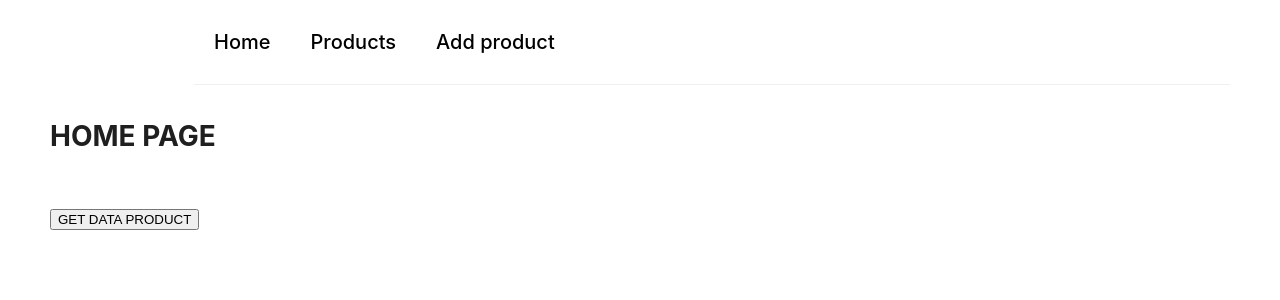
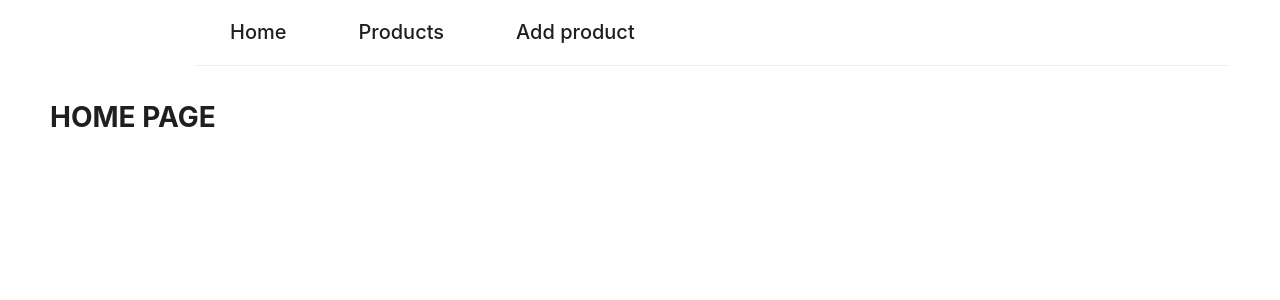
Before and after one commit to AnhTuanFE/intern-digihubs-training, a React (Create React App) app: page / in a window 1280 px wide. Shown: the top 300 px of the page. Built offline with nearby package versions, Linux system fonts and the light colour scheme.

Commit message:
change navigation

```diff
--- a/src/App.js
+++ b/src/App.js
@@ -5,17 +5,15 @@ import AddProduct from "./component/AddProduct";
 import DetailProducts from "./component/DetailProducts";
 import UpdateProduct from "./component/UpdateProduct";
 import "./App.css";
-import { Breadcrumb, Layout, Menu, theme } from "antd";
+import { Layout, Menu, theme } from "antd";
 const { Header, Content, Footer } = Layout;
 function App() {
-  const {
-    token: { colorBgContainer },
-  } = theme.useToken();
   return (
     <div>
       <Router>
         <Layout>
           <Header
+            className="header"
             style={{
               position: "sticky",
               top: 0,
@@ -32,22 +30,26 @@ function App() {
                 background: "rgba(255, 255, 255, 0.2)",
               }}
             ></div>
-            <Menu mode="horizontal">
+            <Menu
+              mode="horizontal"
+              defaultSelectedKeys={["1"]}
+              text-color="white"
+            >
+              <Menu.Item key="home">
                 <Link className="nav_item" to="/">
                   Home
                 </Link>
+              </Menu.Item>
+              <Menu.Item key="product">
                 <Link className="nav_item" to="/products">
                   Products
                 </Link>
+              </Menu.Item>
+              <Menu.Item key="addProduct">
                 <Link className="nav_item" to="/addproduct">
                   Add product
                 </Link>
-              {/* <Link className="nav_item" to="/detaiproduct">
-                Detai product
-              </Link>
-              <Link className="nav_item" to="/updateproduct">
-                Update Product
-              </Link> */}
+              </Menu.Item>
             </Menu>
             <Routes>
               <Route path="/" element={<Home />} />
--- a/src/component/AddProduct.js
+++ b/src/component/AddProduct.js
@@ -1,16 +1,10 @@
-import { Button, Form, Input, Checkbox, InputNumber } from "antd";
-import { useSelector, useDispatch } from "react-redux";
-import { useEffect, useState } from "react";
+import { Button, Form, Input } from "antd"; //, Checkbox, InputNumber
+import { useDispatch } from "react-redux"; //useSelector,
+import { useState } from "react";
 import { addProductRequest } from "../reduxSaga/actions/action";
 
 import "./CSSComonent/Product.css";
 
-// const onFinish = (values) => {
-//   console.log("Success:", values);
-// };
-// const onFinishFailed = (errorInfo) => {
-//   console.log("Failed:", errorInfo);
-// };
 const { TextArea } = Input;
 function AddProduct() {
   const [name, setName] = useState("");
@@ -19,7 +13,7 @@ function AddProduct() {
   const [image, setImage] = useState("");
 
   const dispatch = useDispatch();
-  const product = useSelector((state) => state.productAdd.product);
+  // const product = useSelector((state) => state.productAdd.product);
   const pro = {
     name: name,
     describe: describe,
--- a/src/component/DetailProducts.js
+++ b/src/component/DetailProducts.js
@@ -1,6 +1,6 @@
 import { useSelector, useDispatch } from "react-redux";
 import { getProductRequest } from "../reduxSaga/actions/action";
-import { useEffect, useState } from "react";
+import { useEffect } from "react"; //, useState
 import { useParams } from "react-router-dom";
 import { Image } from "antd";
 import "./CSSComonent/Product.css";
@@ -8,12 +8,10 @@ import "./CSSComonent/Product.css";
 function DetailProducts() {
   const idProduct = useParams();
   const id = idProduct.id;
-  // console.log("productId", idProduct.id);
   const dispatch = useDispatch();
   const detailProduct = useSelector((state) => state.productId.product);
   useEffect(() => {
     dispatch(getProductRequest(id));
-    // console.log("==> detailProduct", detailProduct);
   }, [id]);
 
   if (!detailProduct) {
--- a/src/component/Home.js
+++ b/src/component/Home.js
@@ -1,24 +1,7 @@
-import { useEffect } from "react";
-import { useSelector, useDispatch } from "react-redux";
-import { testGetProductRequest as testGetProductRequestAction } from "../reduxSaga/actions/action";
-import BaseURL from "../reduxSaga/apis/baseURL";
-
 const Home = () => {
-  const baseUrl = BaseURL.baseURL;
-  const dispatch = useDispatch();
-  const product = useSelector((state) => state.dataTestProduct);
-  const handleGetData = () => {
-    // gọi action truyền vô nó cái id = 2
-    dispatch(testGetProductRequestAction(2));
-  };
-  useEffect(() => {
-    console.log("=> data product", product);
-    console.log("base url is :", `${baseUrl}/api`);
-  });
   return (
     <div>
       <h1>HOME PAGE</h1>
-      <button onClick={handleGetData}>GET DATA PRODUCT</button>
     </div>
   );
 };
--- a/src/component/Products.js
+++ b/src/component/Products.js
@@ -8,6 +8,7 @@ import {
 import { useEffect, useState } from "react";
 import { Button, Space } from "antd";
 import { Link } from "react-router-dom";
+import "./CSSComonent/Products.css";
 
 function Products() {
   const [checkRender, setCheckRender] = useState(false);
```
Also changed, not shown: src/reduxSaga/sagas/saga.js (+1 -9 lines), db.json (line endings or trailing spaces). Lines whose indentation alone changed are shown as unchanged.
